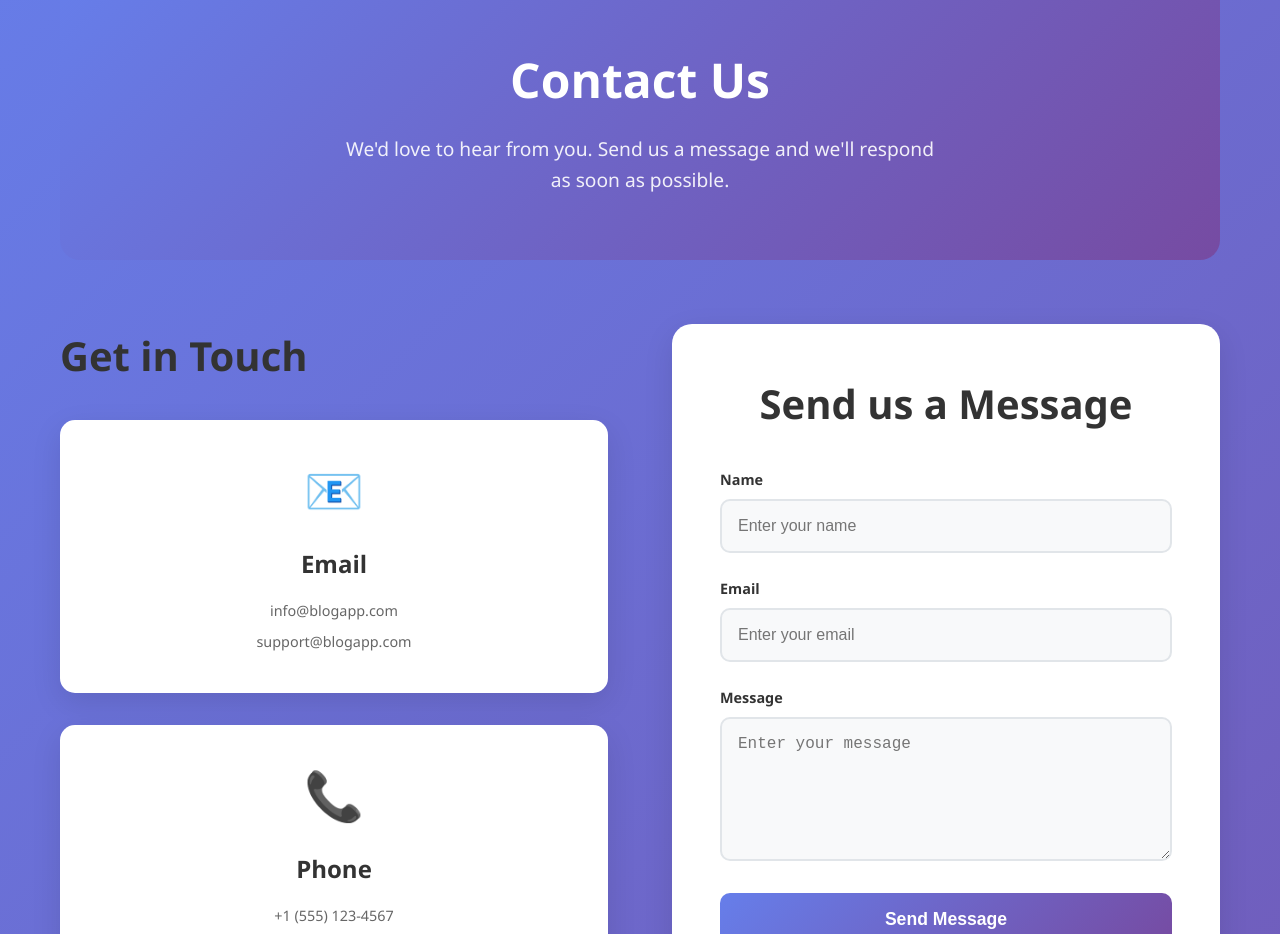
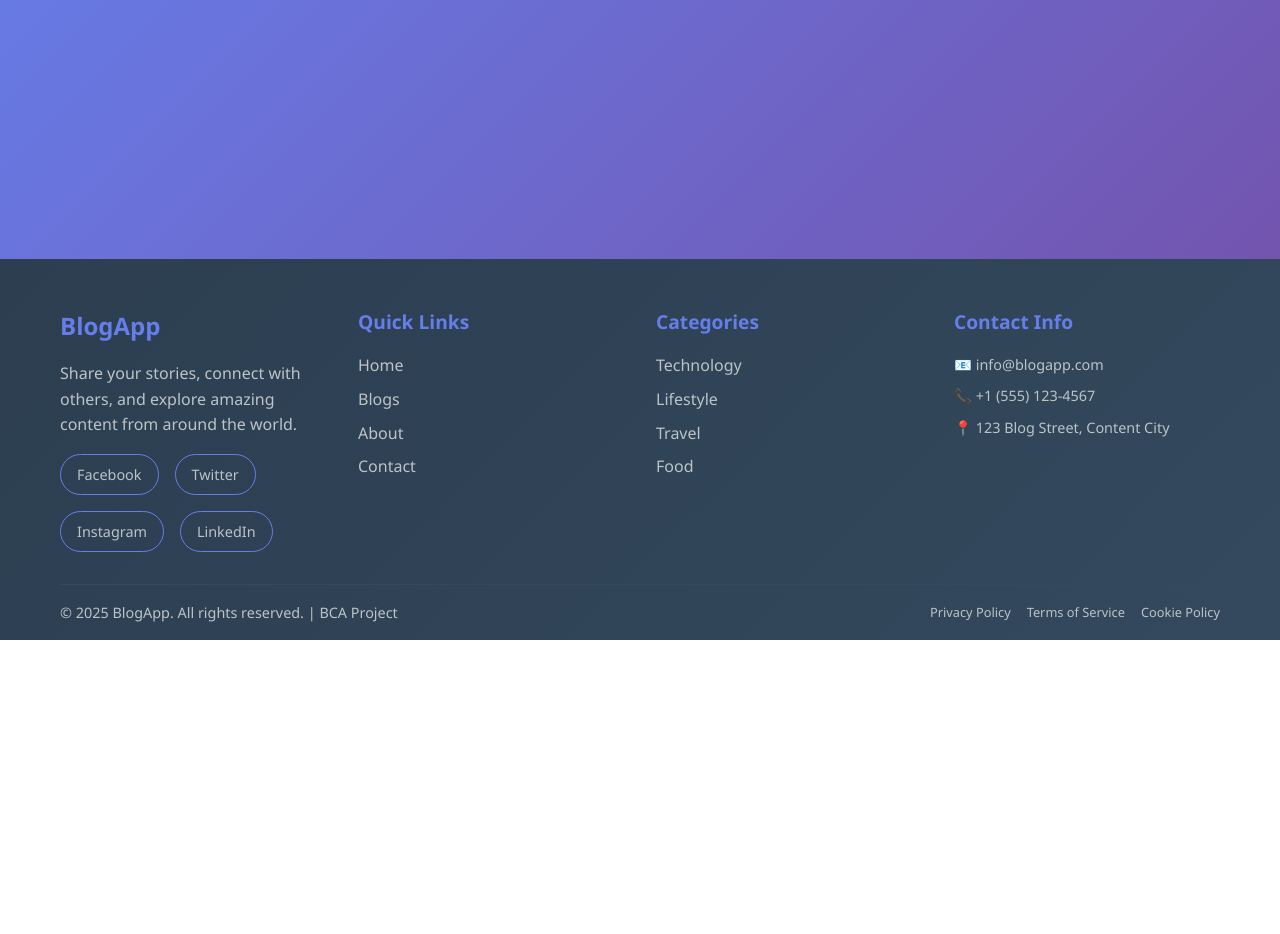
Before and after one commit to yashvaghasiya119/blog-project, a React (Create React App) app in the folder frontend/: page /contact in a window 1280 px wide. Shown: the part 160-1094 px from the top of the page. After the commit the page ends 800 px from the top, so only its background shows below. Built offline with nearby package versions, Linux system fonts and the light colour scheme.

Commit message:
create contact page

```diff
--- a/frontend/src/pages/Contact.js
+++ b/frontend/src/pages/Contact.js
@@ -2,144 +2,10 @@ import React, { useState } from 'react';
 import './Contact.css';
 
 const Contact = () => {
-  const [formData, setFormData] = useState({
-    name: '',
-    email: '',
-    message: ''
-  });
 
-  const handleChange = (e) => {
-    setFormData({
-      ...formData,
-      [e.target.name]: e.target.value
-    });
-  };
-
-  const handleSubmit = (e) => {
-    e.preventDefault();
-    // Clear form as specified in requirements
-    setFormData({
-      name: '',
-      email: '',
-      message: ''
-    });
-    alert('Thank you for your message! We will get back to you soon.');
-  };
 
   return (
-    <div className="contact">
-      <div className="container">
-        {/* Hero Section */}
-        <section className="contact-hero" data-aos="fade-up">
-          <h1>Contact Us</h1>
-          <p>We'd love to hear from you. Send us a message and we'll respond as soon as possible.</p>
-        </section>
-
-        <div className="contact-content">
-          {/* Contact Info */}
-          <section className="contact-info" data-aos="fade-up">
-            <h2>Get in Touch</h2>
-            <div className="info-grid">
-              <div className="info-item">
-                <div className="info-icon">📧</div>
-                <h3>Email</h3>
-                <p>info@blogapp.com</p>
-                <p>support@blogapp.com</p>
-              </div>
-              <div className="info-item">
-                <div className="info-icon">📞</div>
-                <h3>Phone</h3>
-                <p>+1 (555) 123-4567</p>
-                <p>Mon-Fri 9AM-6PM EST</p>
-              </div>
-              <div className="info-item">
-                <div className="info-icon">📍</div>
-                <h3>Address</h3>
-                <p>123 Blog Street</p>
-                <p>Content City, CC 12345</p>
-              </div>
-            </div>
-          </section>
-
-          {/* Contact Form */}
-          <section className="contact-form-section" data-aos="fade-up">
-            <div className="form-container">
-              <h2>Send us a Message</h2>
-              <form onSubmit={handleSubmit} className="contact-form">
-                <div className="form-group">
-                  <label htmlFor="name" className="form-label">Name</label>
-                  <input
-                    type="text"
-                    id="name"
-                    name="name"
-                    value={formData.name}
-                    onChange={handleChange}
-                    className="form-control"
-                    placeholder="Enter your name"
-                    required
-                  />
-                </div>
-
-                <div className="form-group">
-                  <label htmlFor="email" className="form-label">Email</label>
-                  <input
-                    type="email"
-                    id="email"
-                    name="email"
-                    value={formData.email}
-                    onChange={handleChange}
-                    className="form-control"
-                    placeholder="Enter your email"
-                    required
-                  />
-                </div>
-
-                <div className="form-group">
-                  <label htmlFor="message" className="form-label">Message</label>
-                  <textarea
-                    id="message"
-                    name="message"
-                    value={formData.message}
-                    onChange={handleChange}
-                    className="form-control"
-                    rows="6"
-                    placeholder="Enter your message"
-                    required
-                  ></textarea>
-                </div>
-
-                <button type="submit" className="btn btn-primary">
-                  Send Message
-                </button>
-              </form>
-            </div>
-          </section>
-        </div>
-
-        {/* FAQ Section */}
-        <section className="faq-section" data-aos="fade-up">
-          <h2>Frequently Asked Questions</h2>
-          <div className="faq-grid">
-            <div className="faq-item">
-              <h3>How do I create an account?</h3>
-              <p>Click on the "Sign Up" button in the navigation bar and fill out the registration form with your details.</p>
-            </div>
-            <div className="faq-item">
-              <h3>How do I create a blog post?</h3>
-              <p>After logging in, click on "Create Blog" in the navigation menu and fill out the blog form with your content.</p>
-            </div>
-            <div className="faq-item">
-              <h3>Can I edit my blog posts?</h3>
-              <p>Yes, you can edit your own blog posts by going to "My Blogs" and clicking the edit button on any of your posts.</p>
-            </div>
-            <div className="faq-item">
-              <h3>How do I add hashtags to my blog?</h3>
-              <p>When creating or editing a blog post, you can add hashtags in the hashtags field. Separate multiple hashtags with commas.</p>
-            </div>
-          </div>
-        </section>
-      </div>
-    </div>
+    <h1>Contact</h1>
   );
 };
 
```
